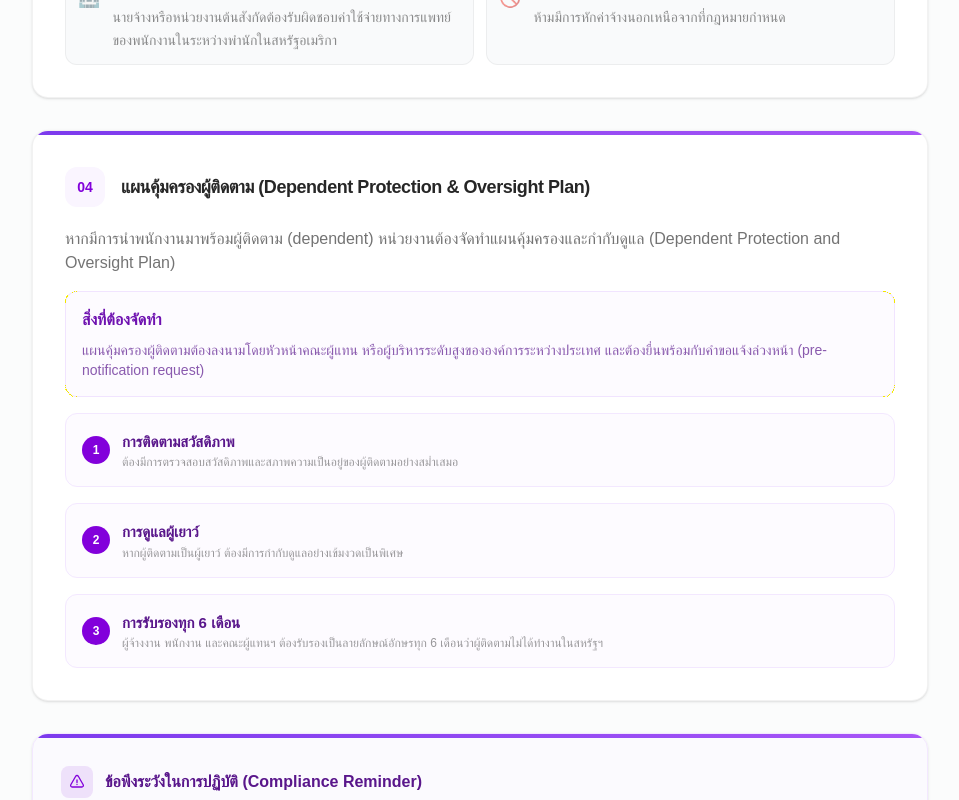
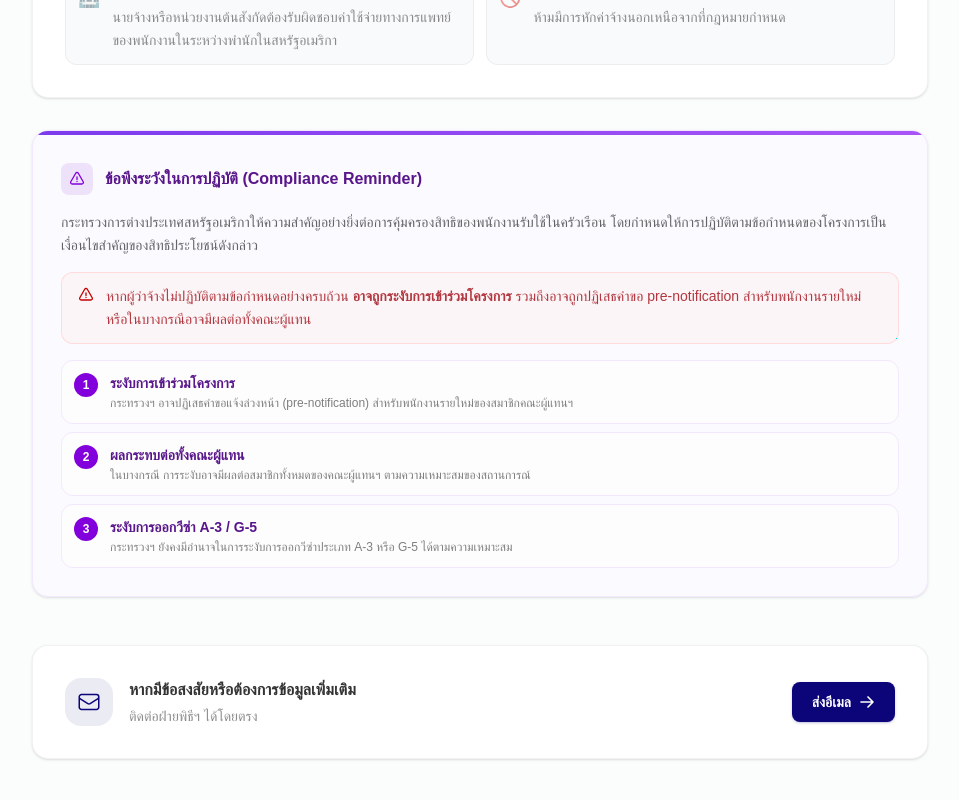
Before and after one commit to PollyYP/Emb_Protocol_Portal, a Next.js app: page /arrival/domestic-worker in a window 1280 px wide. Shown: the part 2660-3460 px from the top of the page, without its empty margins (160-1119 px from the left). Built offline with nearby package versions, Linux system fonts and the light colour scheme; a web font is replaced by a local one.

Commit message:
edit Domestic Worker page and vehicle registration page

```diff
--- a/app/arrival/domestic-worker/page.tsx
+++ b/app/arrival/domestic-worker/page.tsx
@@ -294,66 +294,6 @@ export default function DomesticWorkerPage() {
               </div>
             </FadeIn>
 
-            {/* Section 04 – Dependent Protection */}
-            <FadeIn>
-              <div className="overflow-hidden rounded-2xl border border-black/5 bg-white shadow-sm">
-                <div className="h-1 w-full bg-linear-to-r from-[#7c3aed] to-[#a855f7]" />
-                <div className="p-6 sm:p-8">
-                  <div className="flex items-center gap-4">
-                    <div className="flex h-10 w-10 shrink-0 items-center justify-center rounded-xl bg-purple-50 text-sm font-bold text-purple-700">
-                      04
-                    </div>
-                    <h3 className="text-base lg:text-lg font-bold tracking-tight text-black/85">
-                      แผนคุ้มครองผู้ติดตาม (Dependent Protection &amp; Oversight Plan)
-                    </h3>
-                  </div>
-                  <div className="mt-5 space-y-4 text-[15px] leading-relaxed text-black/55">
-                    <p className="text-sm lg:text-base">
-                      หากมีการนำพนักงานมาพร้อมผู้ติดตาม (dependent) หน่วยงานต้องจัดทำแผนคุ้มครองและกำกับดูแล
-                      (Dependent Protection and Oversight Plan)
-                    </p>
-
-                    <div className="rounded-xl border border-purple-200/60 bg-purple-50/40 p-4 text-sm leading-relaxed text-purple-900/70 space-y-2">
-                      <p className="text-base font-semibold text-purple-800">สิ่งที่ต้องจัดทำ</p>
-                      <p className="text-xs lg:text-sm">
-                        แผนคุ้มครองผู้ติดตามต้องลงนามโดยหัวหน้าคณะผู้แทน
-                        หรือผู้บริหารระดับสูงขององค์การระหว่างประเทศ
-                        และต้องยื่นพร้อมกับคำขอแจ้งล่วงหน้า (pre-notification request)
-                      </p>
-                    </div>
-
-                    {[
-                      {
-                        num: "1",
-                        label: "การติดตามสวัสดิภาพ",
-                        sub: "ต้องมีการตรวจสอบสวัสดิภาพและสภาพความเป็นอยู่ของผู้ติดตามอย่างสม่ำเสมอ",
-                      },
-                      {
-                        num: "2",
-                        label: "การดูแลผู้เยาว์",
-                        sub: "หากผู้ติดตามเป็นผู้เยาว์ ต้องมีการกำกับดูแลอย่างเข้มงวดเป็นพิเศษ",
-                      },
-                      {
-                        num: "3",
-                        label: "การรับรองทุก 6 เดือน",
-                        sub: "ผู้จ้างงาน พนักงาน และคณะผู้แทนฯ ต้องรับรองเป็นลายลักษณ์อักษรทุก 6 เดือนว่าผู้ติดตามไม่ได้ทำงานในสหรัฐฯ",
-                      },
-                    ].map((item) => (
-                      <div key={item.num} className="flex items-center gap-3 rounded-xl border border-purple-100 bg-purple-50/40 p-4">
-                        <div className="flex h-7 w-7 shrink-0 items-center justify-center rounded-full bg-purple-700 text-xs font-bold text-white">
-                          {item.num}
-                        </div>
-                        <div>
-                          <p className="font-semibold text-purple-900">{item.label}</p>
-                          <p className="text-xs text-black/40">{item.sub}</p>
-                        </div>
-                      </div>
-                    ))}
-                  </div>
-                </div>
-              </div>
-            </FadeIn>
-
             {/* Compliance reminder */}
             <FadeIn className="mt-6">
               <div className="mx-auto max-w-4xl overflow-hidden rounded-2xl border border-purple-100 bg-purple-50/40 shadow-sm">
--- a/app/arrival/vehicle-registration/page.tsx
+++ b/app/arrival/vehicle-registration/page.tsx
@@ -80,6 +80,28 @@ export default function RegistrationPage() {
               <p className="text-sm leading-relaxed text-amber-800/80">
                 ไม่สามารถจดทะเบียนที่ DMV/MVA ของรัฐได้
               </p>
+            </div>
+          </FadeIn>
+
+          {/* 140-day processing warning */}
+          <FadeIn className="mt-6">
+            <div className="mx-auto max-w-4xl overflow-hidden rounded-2xl border border-red-200/60 bg-red-50/50 shadow-sm">
+              <div className="h-1 w-full bg-linear-to-r from-[#c40000] to-[#e04040]" />
+              <div className="p-6 sm:p-7">
+                <div className="flex items-center justify-center gap-3">
+                  <svg className="animate-bounce h-5 w-5 shrink-0 text-[#c40000]" fill="none" viewBox="0 0 24 24" stroke="currentColor" strokeWidth="2">
+                    <path strokeLinecap="round" strokeLinejoin="round" d="M12 9v3.75m-9.303 3.376c-.866 1.5.217 3.374 1.948 3.374h14.71c1.73 0 2.813-1.874 1.948-3.374L13.949 3.378c-.866-1.5-3.032-1.5-3.898 0L2.697 16.126zM12 15.75h.007v.008H12v-.008z" />
+                  </svg>
+                  <p className="text-base font-bold text-[#c40000]">คำเตือน</p>
+                </div>
+                <p className="mt-3 text-sm lg:text-base leading-relaxed text-red-800/80">
+                  ตามหนังสือ กต. สหรัฐฯ ลงวันที่ 31 มีนาคม 2569
+                  แจ้งการเปลี่ยนแปลงระยะเวลาการอนุมัติจดทะเบียนรถยนต์ราชการและรถยนต์ส่วนบุคคลของนักการทูต
+                  จากเดิมประมาณ <span className="font-semibold">7 วันทำการ</span> เป็น{" "}
+                  <span className="font-bold text-[#c40000] underline">140 วัน</span>{" "}
+                  นับจากวันที่ OFM ได้รับคำร้องออนไลน์จากฝ่ายพิธีฯ
+                </p>
+              </div>
             </div>
           </FadeIn>
 
```
